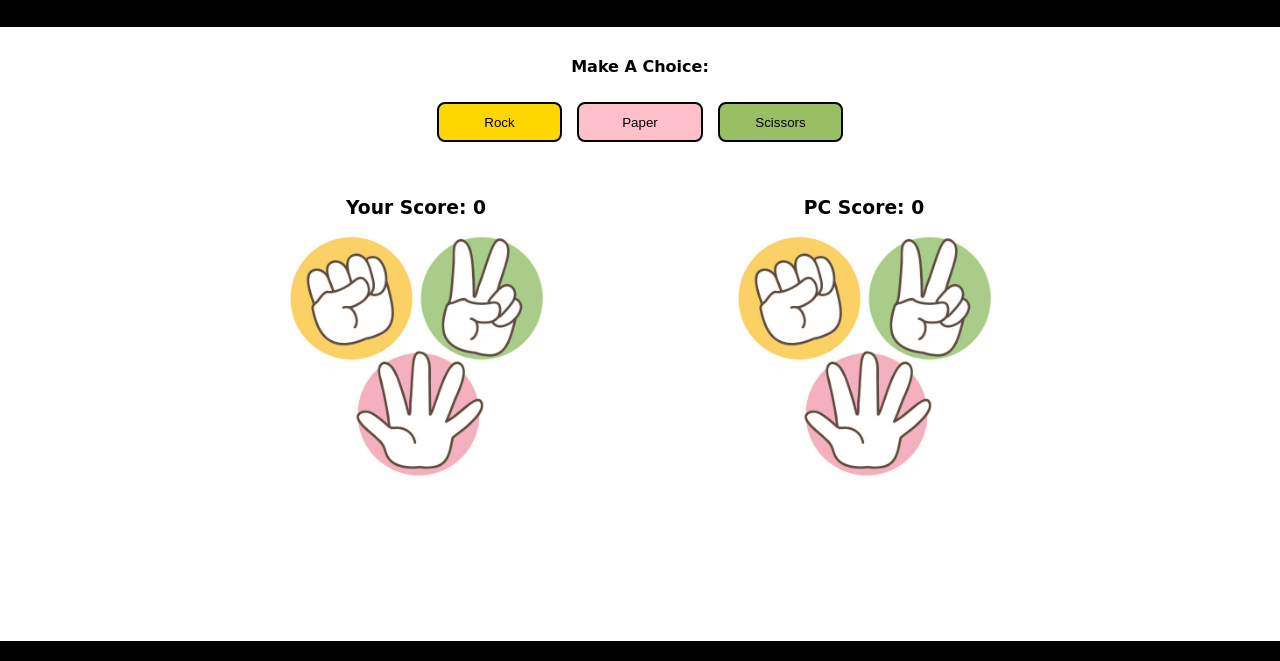
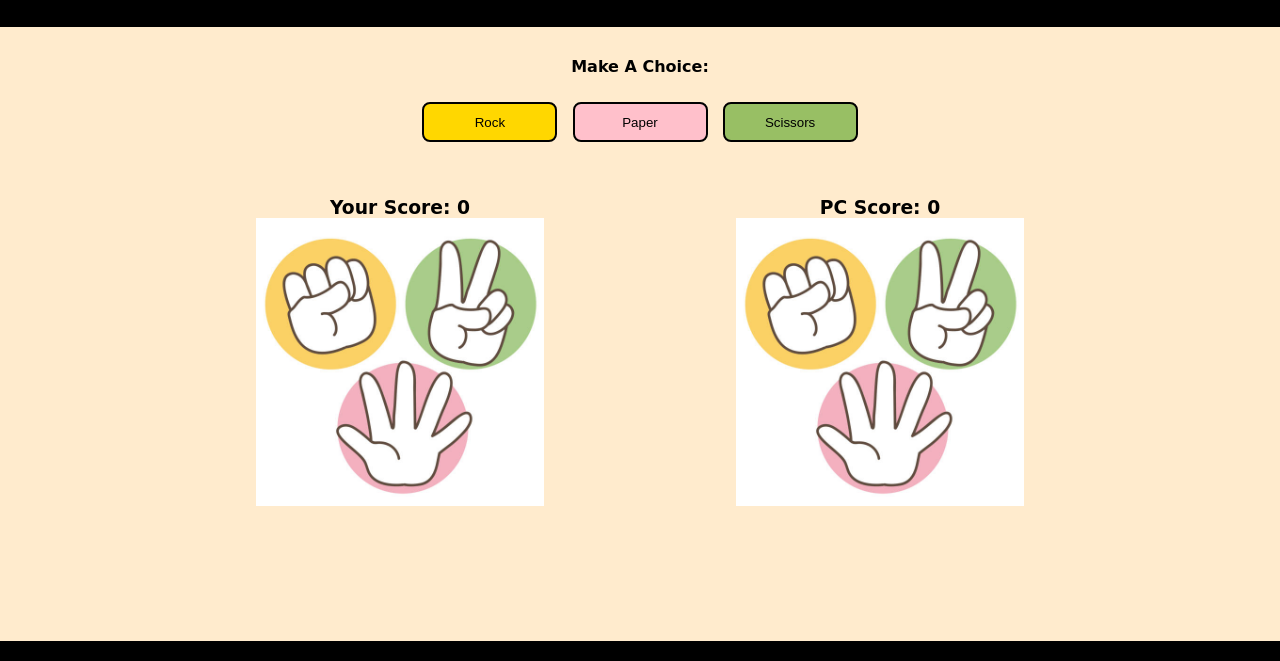
Before and after one commit to Barry1701/rock_paper_scissors, a plain HTML site: page index.html in a window 1280 px wide. Shown: the part 61-722 px from the top of the page. Drawn offline with Linux system fonts and the light colour scheme; a web font is replaced by a local one.

Commit message:
Change background color to the body

```diff
--- a/assets/css/style.css
+++ b/assets/css/style.css
@@ -1,7 +1,15 @@
+html {
+    width:100%;
+    height:100%;
+}
+
 body{
     font-family: 'Bungee Spice',
         cursive;
     margin: 0;
+    border:0;
+    background-color: blanchedalmond;
+
 
 }
 header {
@@ -16,7 +24,7 @@ header {
 
 /*Game Area*/
 .game-area {
-    width: 70%;
+    width: 75%;
     margin-left: auto;
     margin-right: auto;
     margin-top: 1%;
```
Also changed, not shown: 1 other file.
